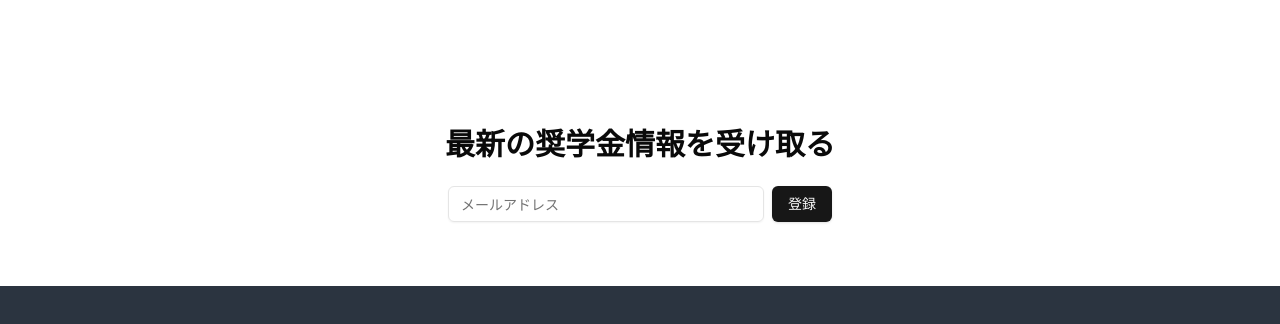
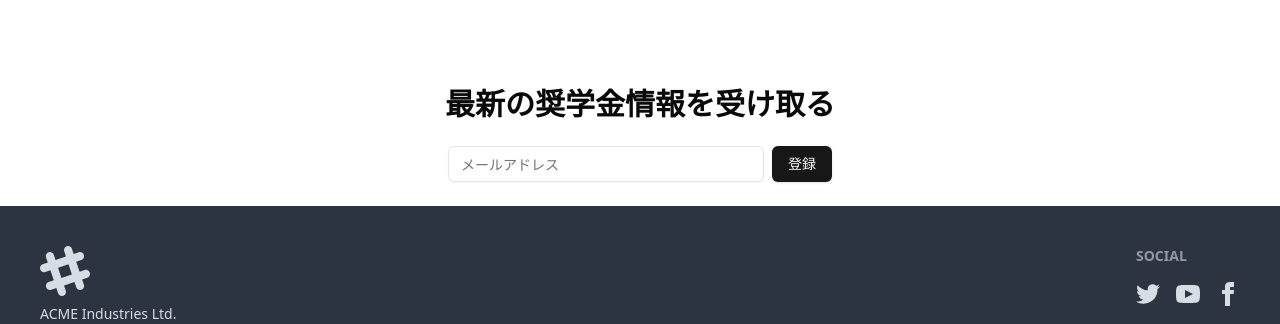
Before and after one commit to Lortas102066/scholarship, a Next.js app: page / in a window 1280 px wide. Shown: the part 766-1090 px from the top of the page. Built offline with nearby package versions, Linux system fonts and the light colour scheme; no server answers.

Commit message:
changed padding setting

```diff
--- a/app/page.tsx
+++ b/app/page.tsx
@@ -81,7 +81,7 @@ export default function Home() {
 
 
       {/* Subscribe section */}
-      <div className="bg-white py-16">
+      <div className="bg-white py-6">
         <div className="container mx-auto px-4">
           <div className="flex flex-col items-center">
             <h2 className="text-3xl font-bold mb-6 text-center">最新の奨学金情報を受け取る</h2>
```
